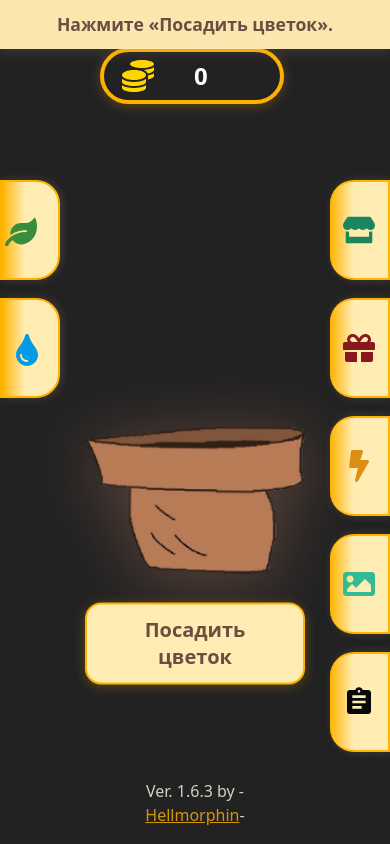
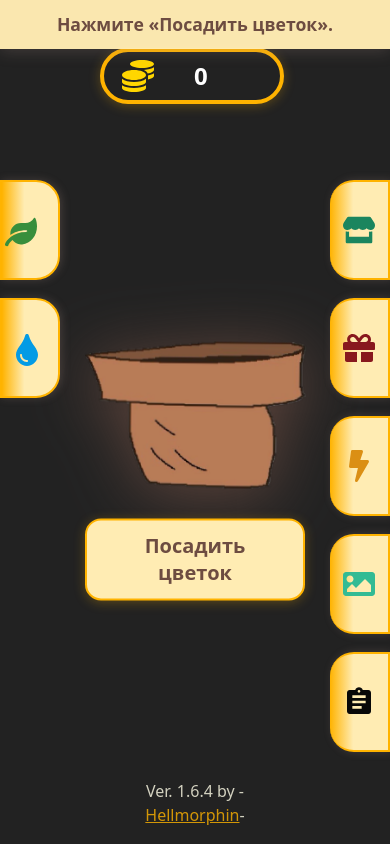
Before and after one commit to Hellmorphin/flowers-simulator, a React (Vite) app: page / in a window 390 px wide. Both pictures are taken after a click on the button "Начать". Built offline with nearby package versions, Linux system fonts and the light colour scheme.

Commit message:
Добавления зарабатка монет и прокачка зарабатка

```diff
--- a/src/App.tsx
+++ b/src/App.tsx
@@ -43,7 +43,7 @@ import BackgroundModal from "./components/BackgroundModal";
 
 function App() {
   // --- Состояние для модалки прокачки пробуждения ---
-  const [awakenUpgradeOpen, setAwakenUpgradeOpen] = useState(false);
+
   const [canWater, setCanWater] = useState(false);
   const [canFertilize, setCanFertilize] = useState(false);
   // Инициализация заданий при первом запуске приложения
@@ -461,7 +461,6 @@ function App() {
             canWater={canWater}
             canFertilize={canFertilize}
             disableActions={tutorialStep < 2}
-            onAwakenUpgrade={() => setAwakenUpgradeOpen(true)}
           />
           <Menu
             open={menuOpen}
@@ -477,10 +476,8 @@ function App() {
               setMenuOpen(false);
             }}
             isFlowerMaxed={currentFlowerSize >= MAX_FLOWER}
-            onAwakenUpgrade={() => setAwakenUpgradeOpen(true)}
           />
-          // --- Состояние для модалки прокачки пробуждения --- const
-          [awakenUpgradeOpen, setAwakenUpgradeOpen] = useState(false);
+
           {shopOpen && <ShopModal onClose={() => setShopOpen(false)} />}
           {progressModalOpen && (
             <ProgressModal
--- a/src/components/AwakenUpgradeModal.tsx
+++ b/src/components/AwakenUpgradeModal.tsx
@@ -184,7 +184,7 @@ const AwakenUpgradeModal: React.FC<{
                 style={{
                   fontWeight: 700,
                   fontSize: 18,
-                  color: upgradeLevel >= level ? "#ff9800" : "#6d4c41",
+                  color: upgradeLevel >= level ? "#ff9800" : "#cd8c1d",
                 }}
               >
                 {reward} монет за пробуждение
--- a/src/components/MainScreen.tsx
+++ b/src/components/MainScreen.tsx
@@ -140,7 +140,7 @@ const PotWrapper = styled.div`
   align-items: center;
   @media (max-width: 700px) {
     left: 50%;
-    top: calc(54% + 60px);
+    top: calc(44% + 60px);
     transform: translate(-50%, -40%);
   }
 `;
@@ -178,7 +178,6 @@ type MainScreenProps = {
   canWater?: boolean;
   canFertilize?: boolean;
   disableActions?: boolean;
-  onAwakenUpgrade: () => void;
 };
 
 const MainScreen: React.FC<MainScreenProps> = ({
@@ -194,7 +193,6 @@ const MainScreen: React.FC<MainScreenProps> = ({
   canWater,
   canFertilize,
   disableActions,
-  onAwakenUpgrade,
 }) => {
   // Кнопка открытия модалки прокачки пробуждения (вызывается из Menu через проп onAwakenUpgrade)
   // ...
@@ -202,16 +200,19 @@ const MainScreen: React.FC<MainScreenProps> = ({
   // --- Монеты и уровень прокачки пробуждения ---
   // --- Прокачка пробуждения ---
   const AWAKEN_UPGRADE_KEY = "pot_awaken_upgrade";
-  const [upgradeLevel, setUpgradeLevel] = React.useState<number>(() => Number(localStorage.getItem(AWAKEN_UPGRADE_KEY) || 0));
+  const [upgradeLevel, setUpgradeLevel] = React.useState<number>(() =>
+    Number(localStorage.getItem(AWAKEN_UPGRADE_KEY) || 0)
+  );
   React.useEffect(() => {
-    const handler = () => setUpgradeLevel(Number(localStorage.getItem(AWAKEN_UPGRADE_KEY) || 0));
+    const handler = () =>
+      setUpgradeLevel(Number(localStorage.getItem(AWAKEN_UPGRADE_KEY) || 0));
     window.addEventListener("storage", handler);
     return () => window.removeEventListener("storage", handler);
   }, []);
 
   // --- Модалка прокачки пробуждения ---
   const [showAwakenUpgrade, setShowAwakenUpgrade] = React.useState(false);
-  const handleOpenAwakenUpgrade = () => setShowAwakenUpgrade(true);
+
   const handleCloseAwakenUpgrade = () => setShowAwakenUpgrade(false);
   const flowerSkin =
     localStorage.getItem("flowersim.flowerSkin") || "Flowers1.png";
@@ -797,7 +798,7 @@ const MainScreen: React.FC<MainScreenProps> = ({
         )}
       </AnimatePresence>
       <Footer>
-        Ver. 1.6.3 by -
+        Ver. 1.6.4 by -
         <a
           href="https://t.me/Hellmorphin"
           target="_blank"
--- a/src/components/Menu.tsx
+++ b/src/components/Menu.tsx
@@ -107,7 +107,6 @@ interface MenuProps {
   tutorialStep?: number;
   onShop: () => void;
   isFlowerMaxed?: boolean;
-  onAwakenUpgrade: () => void;
 }
 
 const Menu: React.FC<MenuProps> = ({
```
